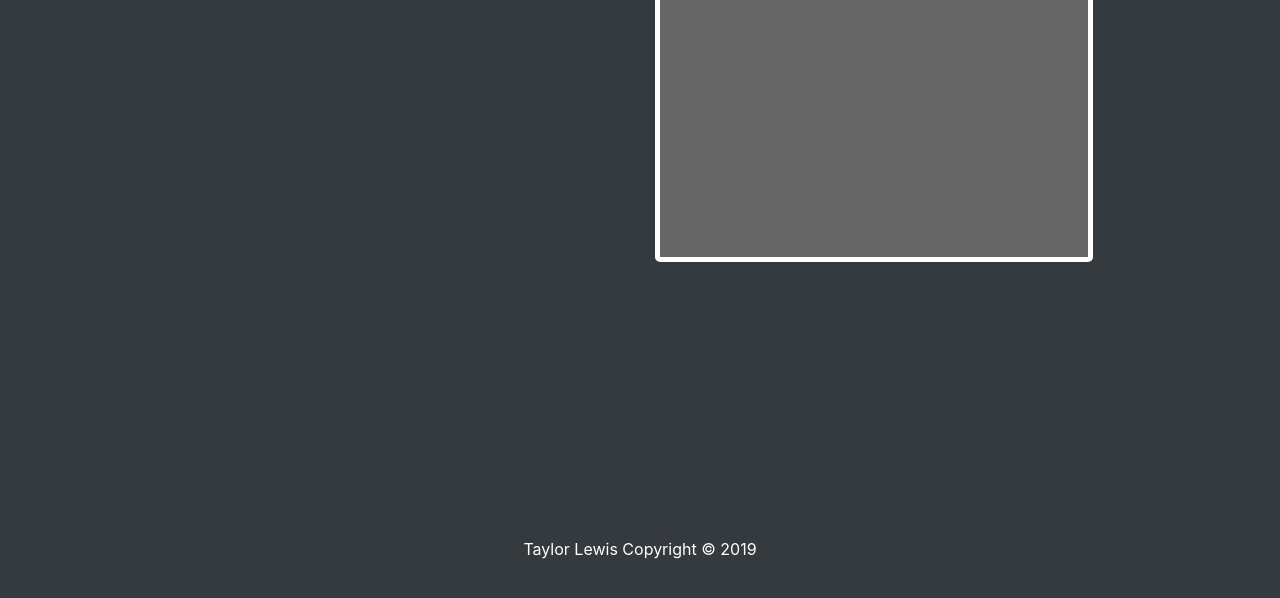
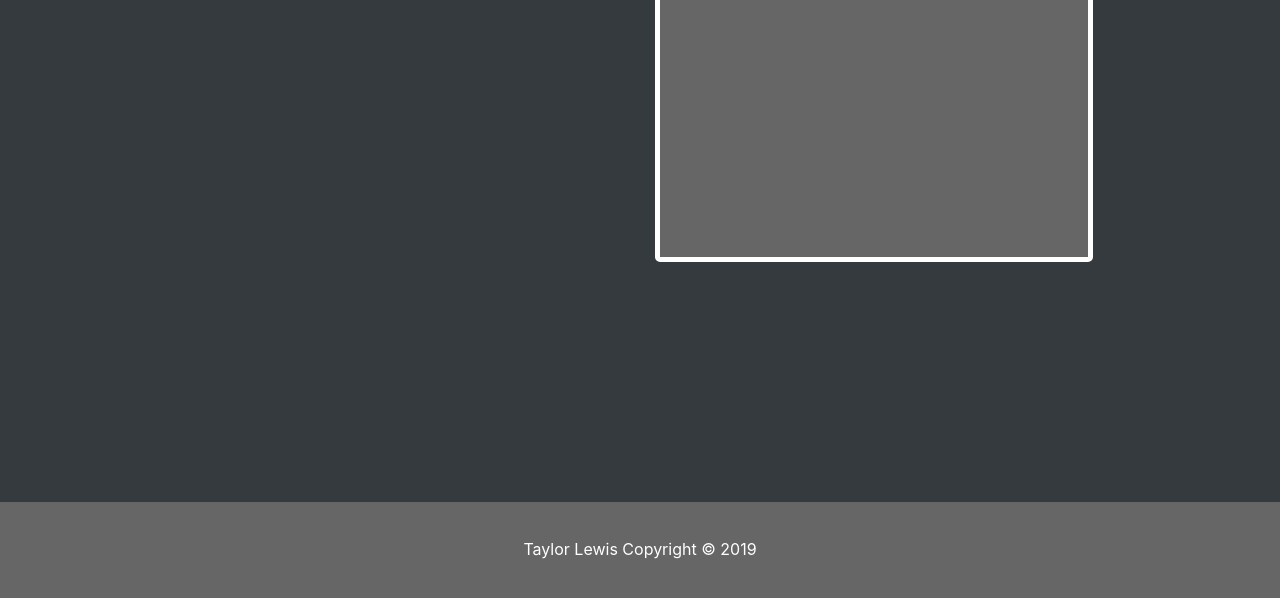
Before and after one commit to tlew25/taylor-website, a plain HTML site: page contact.html in a window 1280 px wide. Shown: the part 762-1360 px from the top of the page. Drawn offline with nearby package versions, Linux system fonts and the light colour scheme; a web font is replaced by a local one.

```diff
--- a/assets/css/style.css
+++ b/assets/css/style.css
@@ -41,7 +41,7 @@ background-color: #fff;
 /*  */
 footer {
   padding: 35px;
-  background-color: #353a3f;
+  background-color: #666;
   color: #fff;
 }
 .row {
```
Also changed, not shown: index.html (+2 -2 lines).
